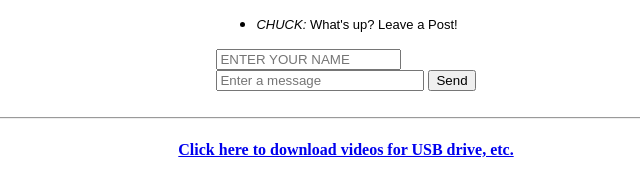
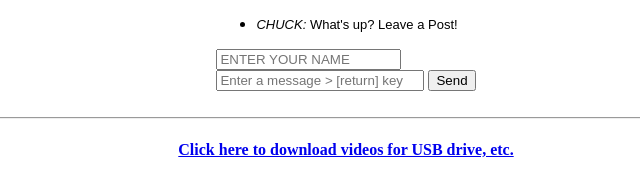
Before and after one commit to holmanfamilyvideos/holmanfamilyvideos.github.io, a plain HTML site: page index.html in a window 1280 px wide. Shown: the part 972-1168 px from the top of the page, 294-934 px from the left. Drawn offline with Linux system fonts and the light colour scheme; no server answers.

Commit message:
Update index.html

```diff
--- a/index.html
+++ b/index.html
@@ -47,7 +47,7 @@ iframe[src*=youtube] {
          </ul>
           <form id = "messageForm" autocomplete="off">
             <input type = "text" style="text-transform: uppercase" id = "msg-name" placeholder="Enter Your Name" style="width: 135px;"><br>
-            <input type = "text" id = "msg-input" placeholder="Enter a message" style="width: 200px;">
+            <input type = "text" id = "msg-input" placeholder="Enter a message > [return] key" style="width: 200px;">
             <button id = "msg-btn" type = "submit">Send</button>
           </form>
         </div>
```
